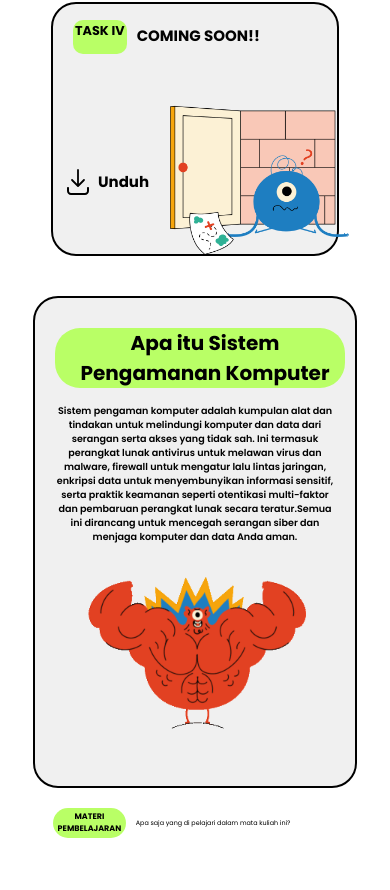
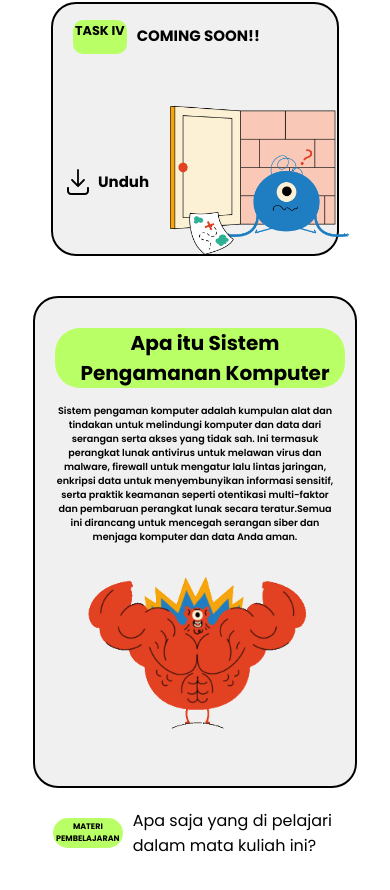
Before and after one commit to knighthot/AllToWell, a React (Vite) app: page / in a window 390 px wide. Shown: the part 1563-2453 px from the top of the page. Built offline with nearby package versions, Linux system fonts and the light colour scheme; the HTML template or start-up script is replaced by a standard one.

Commit message:
revisi 1.4

```diff
--- a/src/components/MateriPembelajaran.css
+++ b/src/components/MateriPembelajaran.css
@@ -46,7 +46,7 @@
   /* Responsiveness for Mobile */
   @media (max-width: 480px) {
     .materi-pembelajaran-container {
-        margin-top: 10px;
+     margin-top: 10px;
     width: 100%;
     margin-bottom: 30px; /* Menyesuaikan margin bawah untuk tampilan pada perangkat mobile 480px */
     }
@@ -59,6 +59,8 @@
     }
 
     .materi-pembelajaran-text {
-      font-size: 0.4rem; /* Ukuran font teks lebih kecil lagi untuk tampilan pada perangkat mobile 480px */
+        width: 80%;
+      font-size: 1rem; /* Ukuran font teks lebih kecil lagi untuk tampilan pada perangkat mobile 480px */
+      text-align: left;
     }
   }
```
